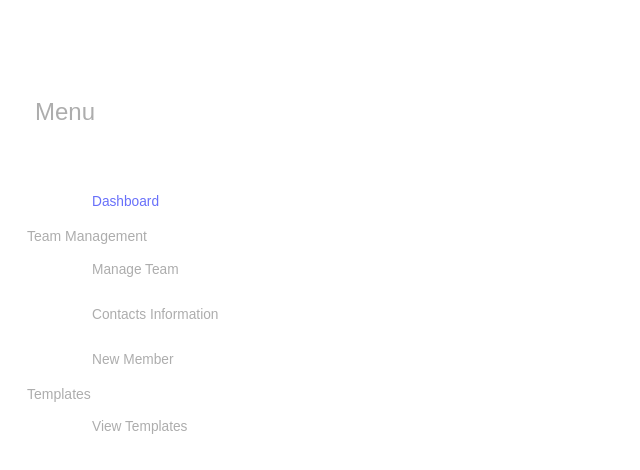
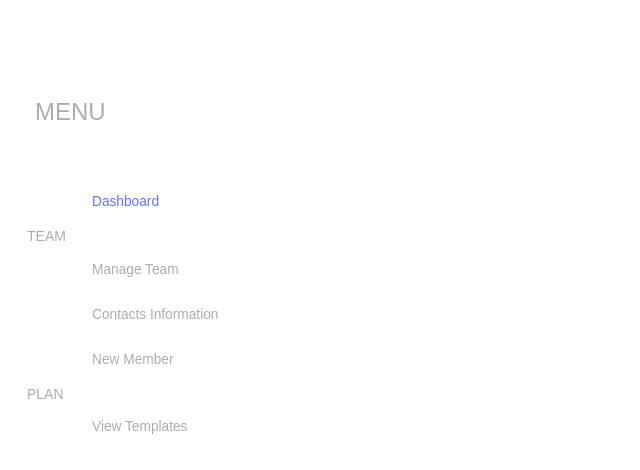
Before and after one commit to rachanapatel/capstone-frontend, a React (Vite) app: page / in a window 1280 px wide. Shown: the top 470 px of the page, without its empty margins (0-640 px from the left). Built offline with nearby package versions, Linux system fonts and the light colour scheme; some icons are missing.

Commit message:
rmv extra

```diff
--- a/src/scenes/global/Sidebar.jsx
+++ b/src/scenes/global/Sidebar.jsx
@@ -48,7 +48,7 @@ const Sidebar = () => {
             {!isCollapsed && (
               <Box className="menu-header">
                 <Typography variant="h3" className="menu-title">
-                  Menu
+                  MENU
                 </Typography>
                 <IconButton onClick={() => setIsCollapsed(!isCollapsed)}>
                   <MenuOutlinedIcon />
@@ -87,7 +87,7 @@ const Sidebar = () => {
             />
 
             <Typography variant="h6" className="section-title">
-              Team Management
+              TEAM
             </Typography>
             <Item title="Manage Team" to="/team" icon={<PeopleOutlinedIcon />} selected={selected} setSelected={setSelected} />
             <Item title="Contacts Information" to="/contacts" icon={<ContactsOutlinedIcon />} selected={selected} setSelected={setSelected} />
@@ -95,7 +95,7 @@ const Sidebar = () => {
             <Item title="New Member" to="/form" icon={<PersonOutlinedIcon />} selected={selected} setSelected={setSelected} />
 
             <Typography variant="h6" className="section-title">
-              Templates
+              PLAN
             </Typography>
 
             <Item title="View Templates" to="/calendar" icon={<CalendarTodayOutlinedIcon />} selected={selected} setSelected={setSelected} />
```
Also changed, not shown: src/scenes/dashboard/index.jsx (+0 -158 lines), src/Pagetitles.css (line endings or trailing spaces).
